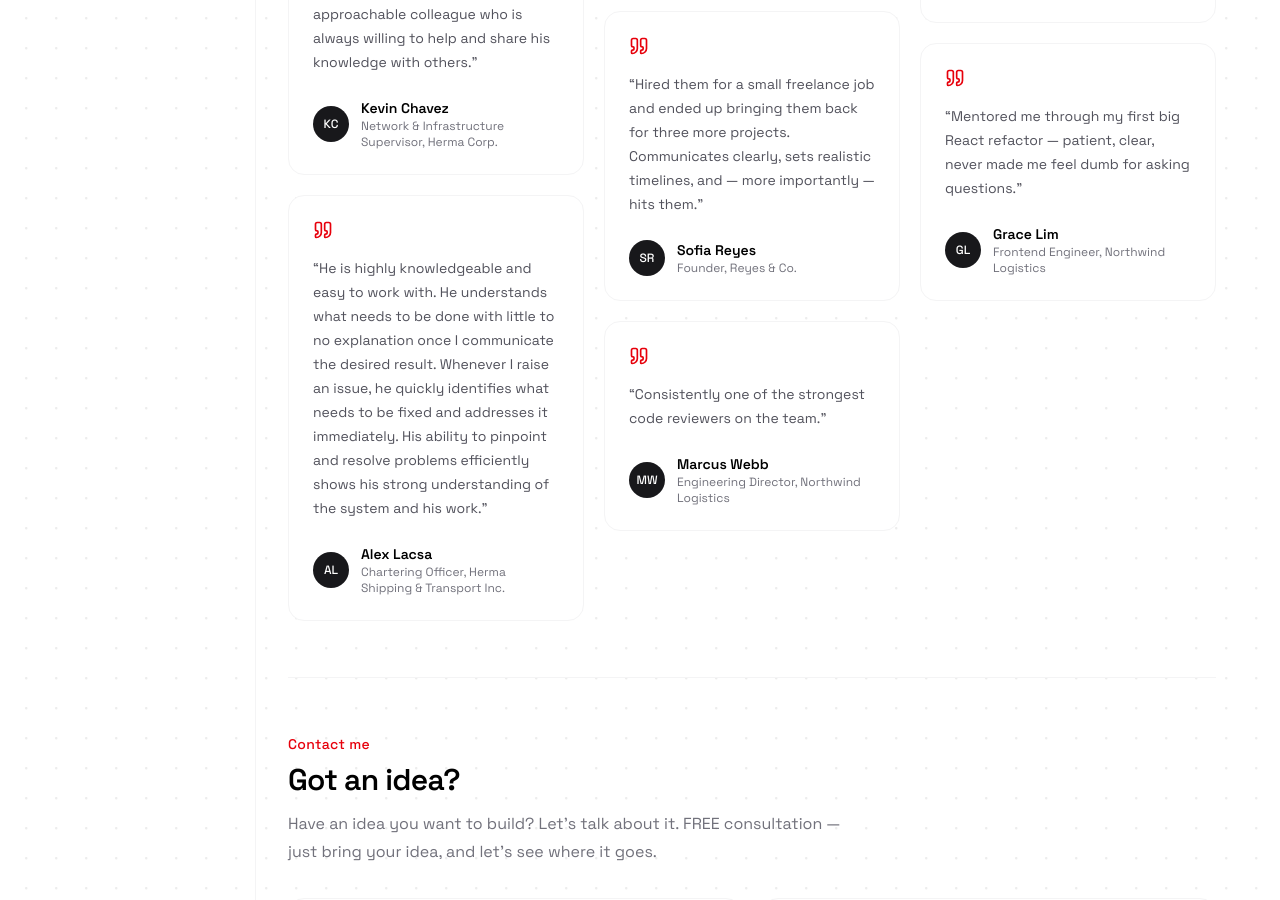
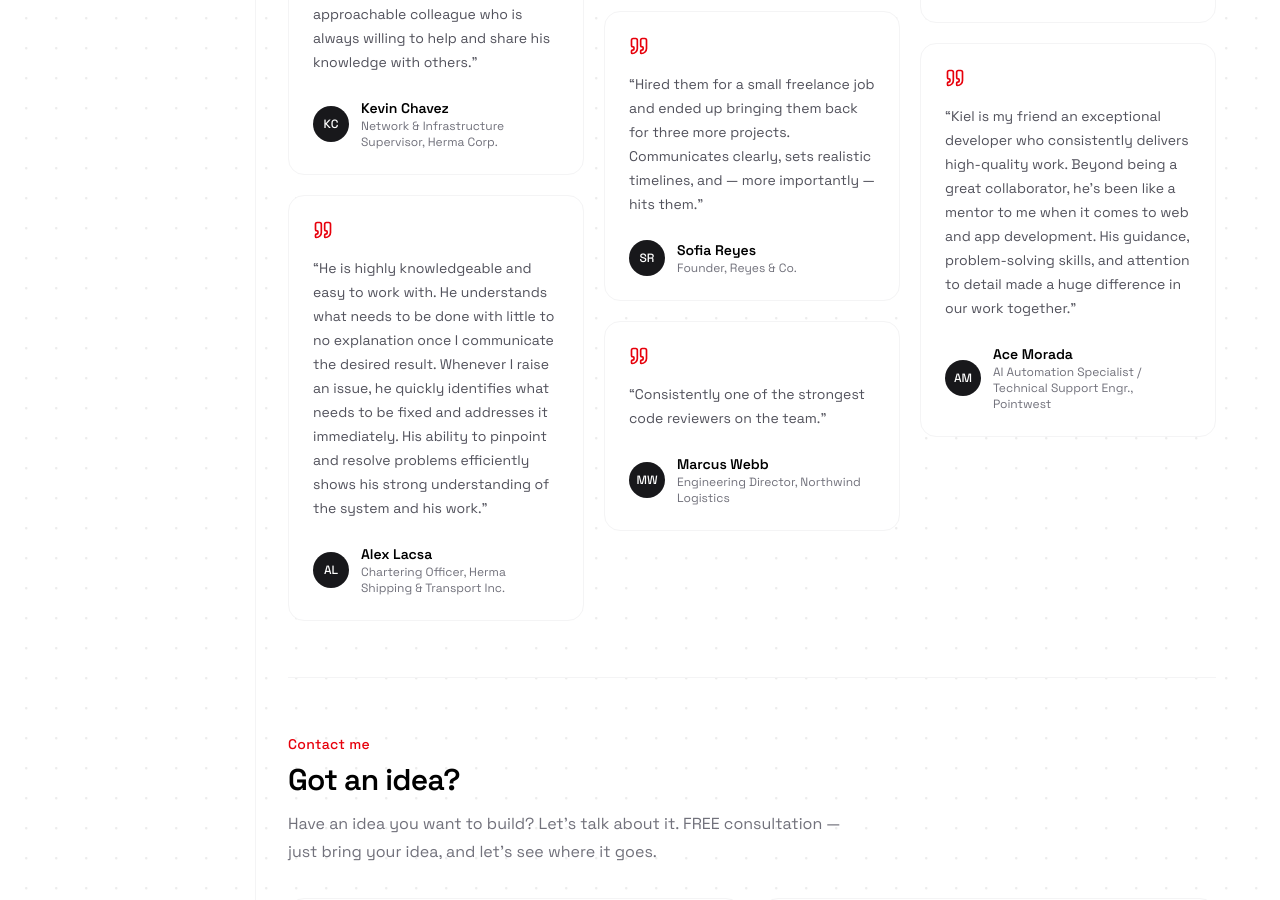
Before and after one commit to ezekielgarcia12/my-portfolio, a Next.js app: page / in a window 1280 px wide. Shown: the part 7238-8138 px from the top of the page. Built offline with nearby package versions, Linux system fonts and the light colour scheme.

Commit message:
chore: added recommendation

```diff
--- a/src/data/recommendations.ts
+++ b/src/data/recommendations.ts
@@ -71,8 +71,8 @@ export const recommendations: Recommendation[] = [
       "Great at pushing back on scope creep in a way that doesn't feel like friction. They'll usually come back with a smaller version of the idea that ships sooner and still solves the actual problem, which has saved more than one deadline.",
   },
   {
-    name: "Grace Lim",
-    role: "Frontend Engineer, Northwind Logistics",
-    quote: "Mentored me through my first big React refactor — patient, clear, never made me feel dumb for asking questions.",
+    name: "Ace Morada",
+    role: "AI Automation Specialist / Technical Support Engr., Pointwest",
+    quote: "Kiel is my friend an exceptional developer who consistently delivers high-quality work. Beyond being a great collaborator, he’s been like a mentor to me when it comes to web and app development. His guidance, problem-solving skills, and attention to detail made a huge difference in our work together.",
   },
 ];
```
